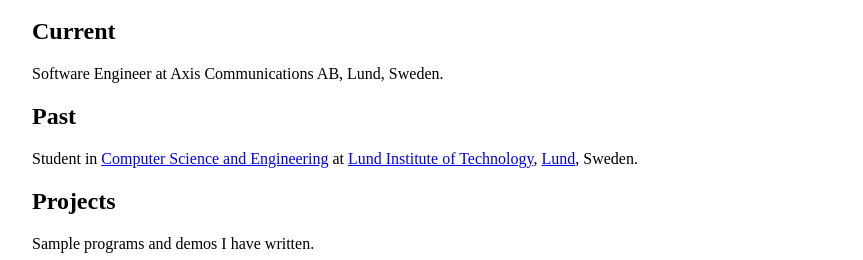
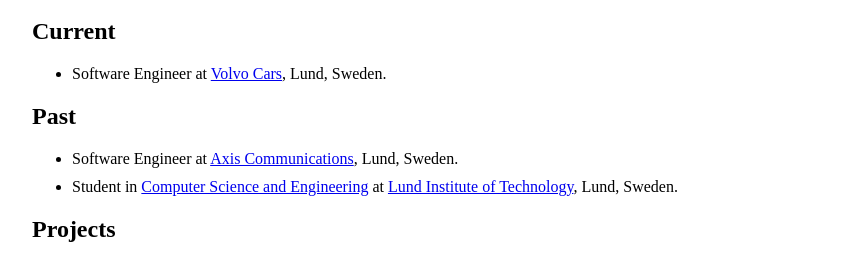
Before and after one commit to johang/johang.github.io, a plain HTML site: page index.html in a window 1280 px wide. Shown: the part 79-339 px from the top of the page, without its empty margins (208-1071 px from the left). Drawn offline with Linux system fonts and the light colour scheme.

Commit message:
Update job

```diff
--- a/index.html
+++ b/index.html
@@ -29,13 +29,14 @@
 	<body>
 		<h1><a href="/">Johan Gunnarsson</a></h1>
 		<h2><a id="current" href="#current">Current</a></h2>
-		<p>
-			Software Engineer at Axis Communications AB, Lund, Sweden.
-		</p>
+		<ul>
+			<li>Software Engineer at <a href="https://www.volvocars.com">Volvo Cars</a>, Lund, Sweden.</li>
+		</ul>
 		<h2><a id="past" href="#past">Past</a></h2>
-		<p>
-			Student in <a href="http://www.data.lth.se/">Computer Science and Engineering</a> at <a href="http://www.lth.se/">Lund Institute of Technology</a>, <a href="http://en.wikipedia.org/wiki/Lund">Lund</a>, Sweden.
-		</p>
+		<ul>
+			<li>Software Engineer at <a href="https://axis.com/">Axis Communications</a>, Lund, Sweden.
+			<li>Student in <a href="http://www.data.lth.se/">Computer Science and Engineering</a> at <a href="http://www.lth.se/">Lund Institute of Technology</a>, Lund, Sweden.</li>
+		</ul>
 		<h2><a id="projects" href="#projects">Projects</a></h2>
 		<p>
 			Sample programs and demos I have written.
```
